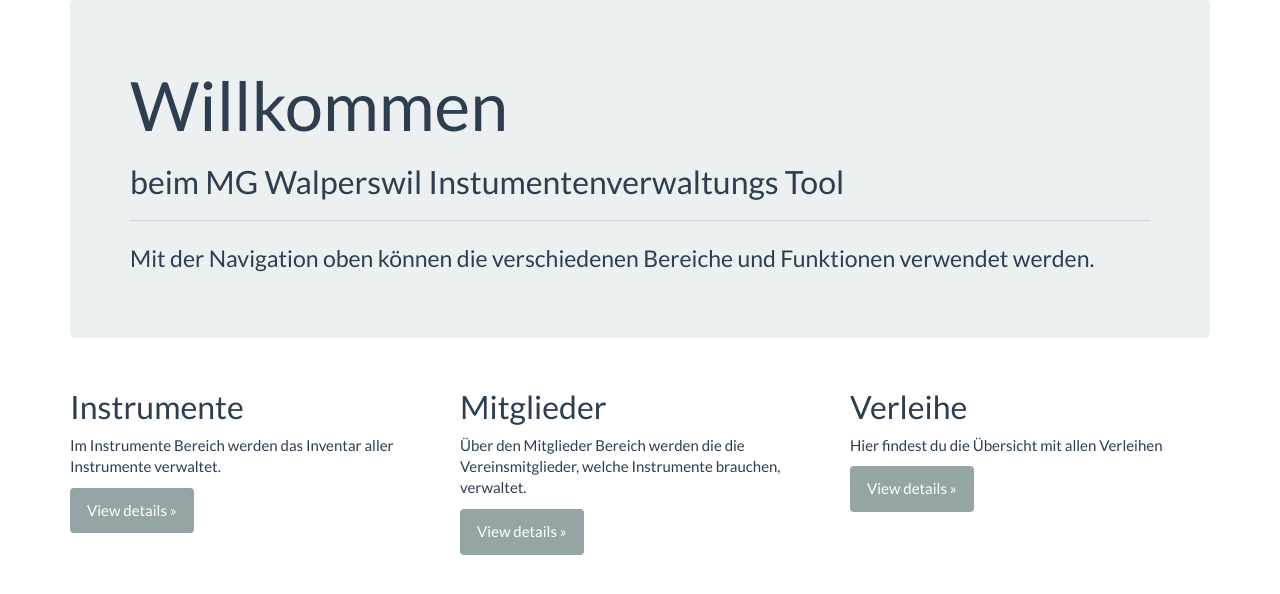
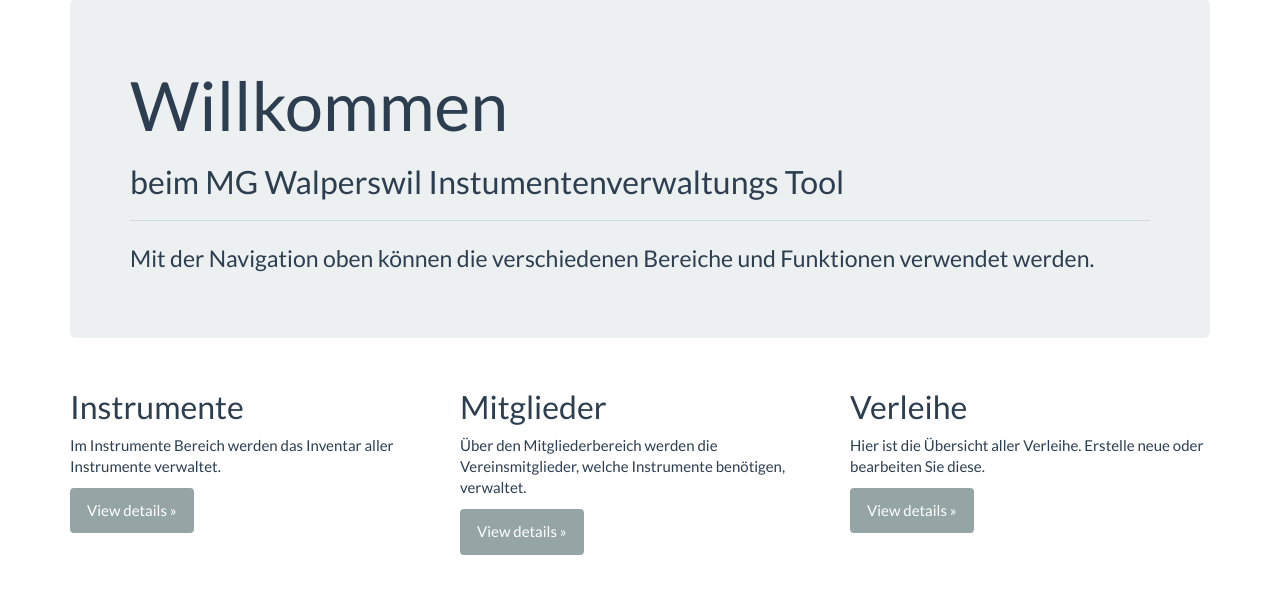
Before and after one commit to peacemaker360/rental, a Flask app: page / in a window 1280 px wide. Shown: the part 82-676 px from the top of the page. Run offline with Flask 3, Linux system fonts and the light colour scheme; some libraries are stand-ins or nearby versions.

Commit message:
Fix some typos and update labels

```diff
--- a/app/templates/customers.html
+++ b/app/templates/customers.html
@@ -9,7 +9,7 @@
 </div>
 <div class="row">
     <div class="col-md-8">
-        <a href="{{ url_for('new_customer') }}" class="btn btn-primary mb-3">New Customer</a>
+        <a href="{{ url_for('new_customer') }}" class="btn btn-primary mb-3">Erfassen</a>
     </div>
     <div class="col-md-4 text-right">
         <form class="form-inline float-right" method="GET" action="{{ url_for('customers') }}">
--- a/app/templates/index.html
+++ b/app/templates/index.html
@@ -15,7 +15,7 @@
     <p>Mit der Navigation oben können die verschiedenen Bereiche und Funktionen verwendet werden.</p>
     {% if current_user.is_authenticated %}
     <hr class="my-4">
-    <p>Die app sieht leer aus? Dann kann mit dem Button unten beispiele generiert werden.</p>
+    <p>Die app sieht leer aus? Dann kann mit dem Button unten Beispiele generiert werden.</p>
     <form method="post" action="{{ url_for('generate_data') }}">
         <button type="submit">Generate Sample Data</button>
     </form>
@@ -30,12 +30,12 @@
     </div>
     <div class="col-md-4">
         <h2>Mitglieder</h2>
-        <p>Über den Mitglieder Bereich werden die die Vereinsmitglieder, welche Instrumente brauchen, verwaltet.</p>
+        <p>Über den Mitgliederbereich werden die Vereinsmitglieder, welche Instrumente benötigen, verwaltet.</p>
         <p><a class="btn btn-default" href="{{ url_for('customers') }}" role="button">View details »</a></p>
     </div>
     <div class="col-md-4">
         <h2>Verleihe</h2>
-        <p>Hier findest du die Übersicht mit allen Verleihen</p>
+        <p>Hier ist die Übersicht aller Verleihe. Erstelle neue oder bearbeiten Sie diese.</p>
         <p><a class="btn btn-default" href="{{ url_for('rentals') }}" role="button">View details »</a></p>
     </div>
 </div>
--- a/app/templates/instruments.html
+++ b/app/templates/instruments.html
@@ -9,7 +9,7 @@
 </div>
 <div class="row">
     <div class="col-md-2">
-        <a href="{{ url_for('new_instrument') }}" class="btn btn-primary mb-3">New Instrument</a>
+        <a href="{{ url_for('new_instrument') }}" class="btn btn-primary mb-3">Erfassen</a>
     </div>
     <div class="col-md-6">
         <ul class="nav nav-pills" role="tablist">
--- a/app/templates/rentals.html
+++ b/app/templates/rentals.html
@@ -9,7 +9,7 @@
 </div>
 <div class="row">
     <div class="col-md-8">
-        <a href="{{ url_for('new_rental') }}" class="btn btn-primary mb-3">New Rental</a>
+        <a href="{{ url_for('new_rental') }}" class="btn btn-primary mb-3">Erfassen</a>
     </div>
     <div class="col-md-4 text-right">
         <form class="form-inline float-right" method="GET" action="{{ url_for('rentals') }}">
```
